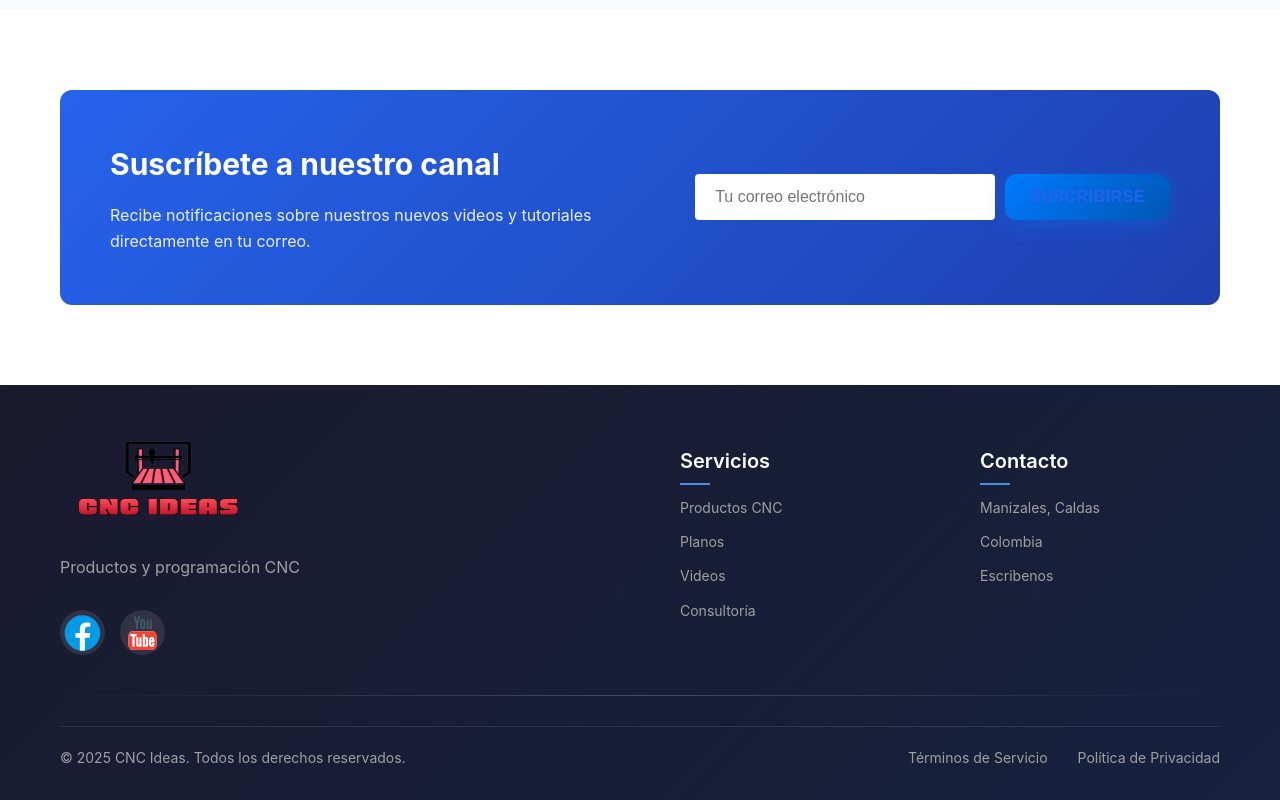
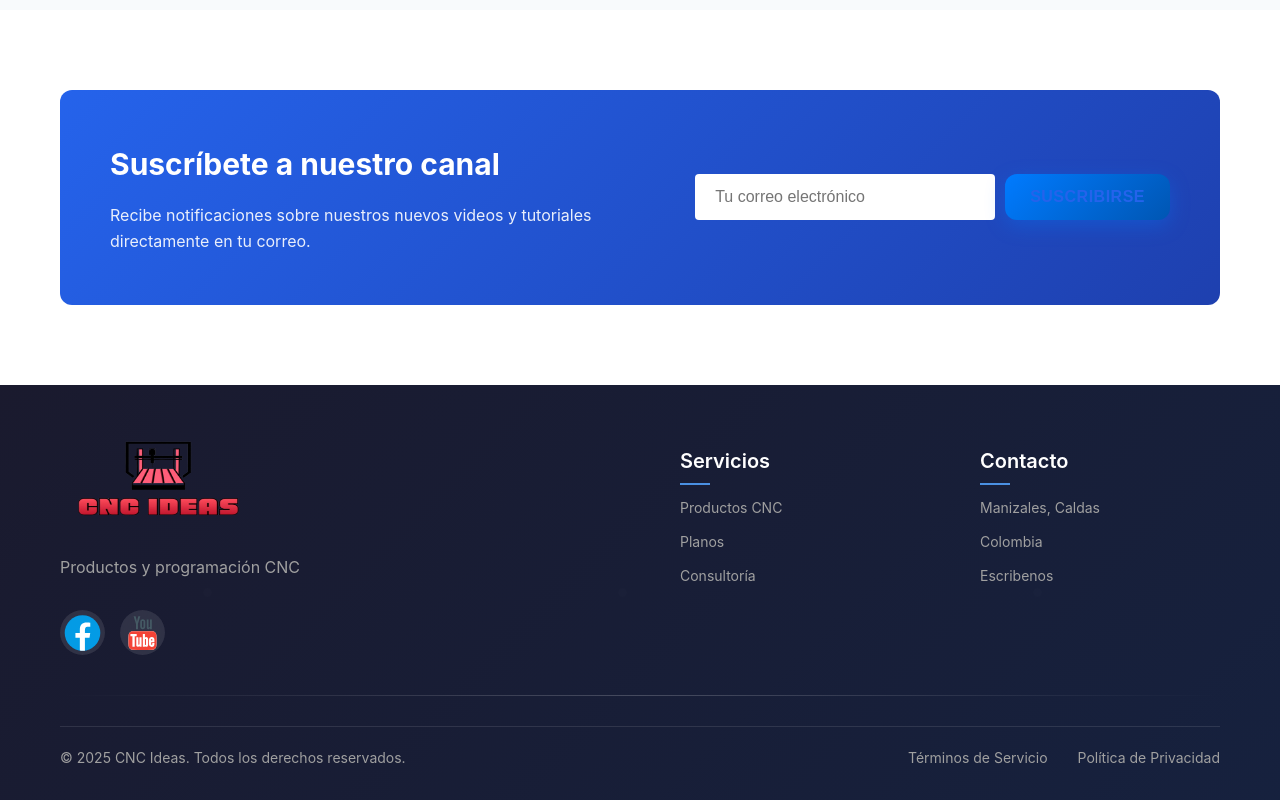
Before and after one commit to cncideas/ui, a React (Vite) app: page /blog in a window 1280 px wide. Shown: the part 1781-2581 px from the top of the page. Built offline with nearby package versions, Linux system fonts and the light colour scheme.

Commit message:
para deploy sin video por ahora 05/07/2025

```diff
--- a/src/Components/Footer.jsx
+++ b/src/Components/Footer.jsx
@@ -49,7 +49,7 @@ const Footer = () => {
               <ul>
                 <li><Link to={'/tienda'}>Productos CNC</Link></li>
                 <li><Link to={'/planos'}>Planos</Link></li>
-                <li><Link to={'/blog'}>Videos</Link></li>
+                {/*<li><Link to={'/blog'}>Videos</Link></li>*/}
                 <li><Link to={"/contactenos"}>Consultoría</Link></li>
               </ul>
             </div>
--- a/src/Components/Navbar.jsx
+++ b/src/Components/Navbar.jsx
@@ -143,13 +143,13 @@ const Navbar = () => {
             >
               Nosotros
             </Link>
-            <Link
+            {/*<Link
               to="/blog"
               className={`mobile-nav-link ${isActiveRoute('/servicios') ? 'active' : ''}`}
               onClick={closeMenu}
             >
-              Blog
-            </Link>
+              Videos
+            </Link>*/}
             <Link
               to="/planos"
               className={`mobile-nav-link ${isActiveRoute('/servicios') ? 'active' : ''}`}
```
